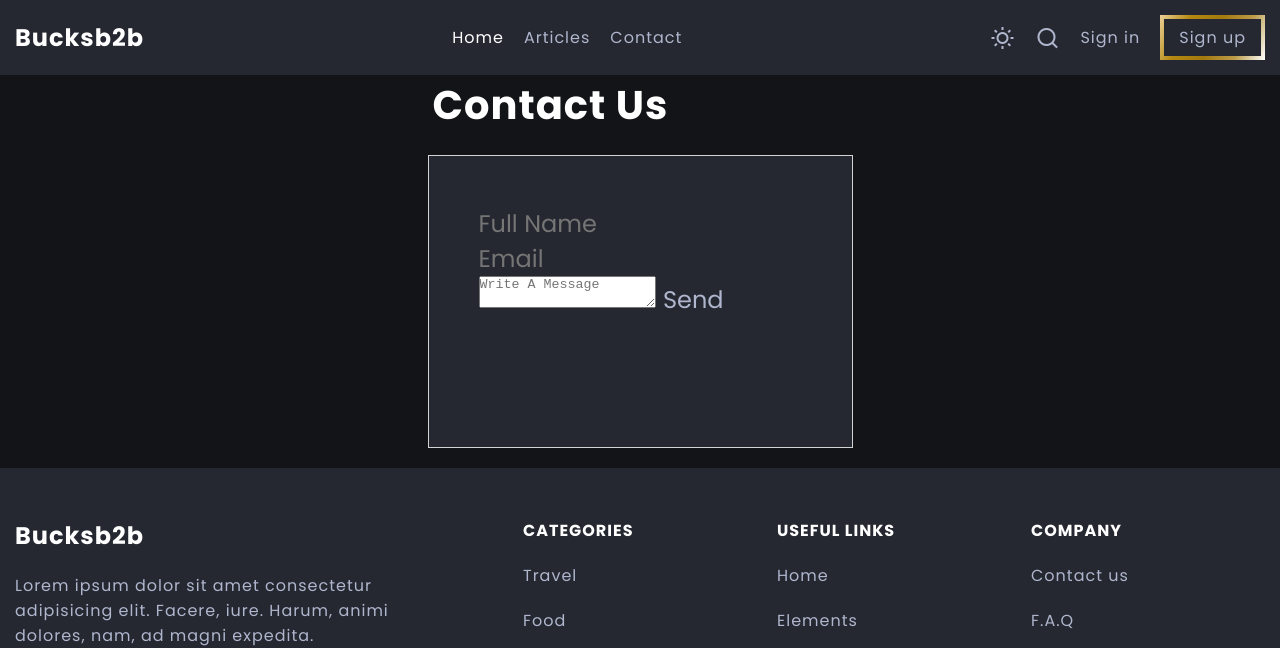
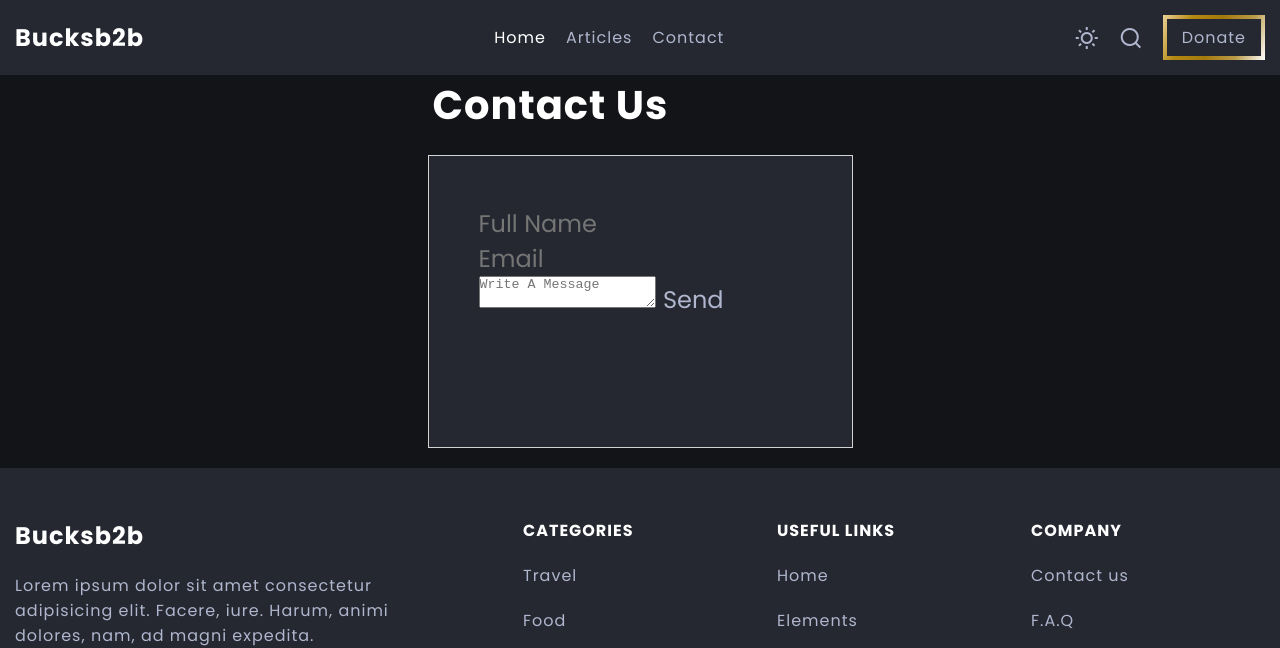
Before and after one commit to buckb2b/blogging-website, a plain HTML site: page contact.html in a window 1280 px wide. Shown: the top 648 px of the page. Drawn offline with nearby package versions, Linux system fonts and the light colour scheme.

Commit message:
Update contact.html

```diff
--- a/contact.html
+++ b/contact.html
@@ -15,12 +15,13 @@
     <link rel="stylesheet" href="./assets/css/main.css">
 </head>
 <body>
-    <!-- Header -->
-    <header class="header">
-        <nav class="navbar container" id="navbar">
+    <header class="header" id="header">
+
+        <nav class="navbar container">
             <a href="./index.html">
                 <h2 class="logo">Bucksb2b</h2>
             </a>
+
             <div class="menu" id="menu">
                 <ul class="list">
                     <li class="list-item">
@@ -30,38 +31,36 @@
                         <a href="./category.html" class="list-link">Articles</a>
                     </li>
                     <li class="list-item">
-                        <a href="#" class="list-link">Contact</a>
+                        <a href="./contact.html" class="list-link">Contact</a>
                     </li>
                     <li class="list-item screen-lg-hidden">
-                        <a href="./signin.html" class="list-link">Sign in</a>
-                    </li>
-                    <li class="list-item screen-lg-hidden">
-                        <a href="./signup.html" class="list-link">Sign up</a>
+                        <a href="./signup.html" class="list-link">Donate</a>
                     </li>
                 </ul>
             </div>
 
             <div class="list list-right">
-                <div class="icon-box place-items-center" id="theme-toggle-btn">
+                <button class="btn place-items-center" id="theme-toggle-btn">
                     <i class="ri-sun-line sun-icon"></i>
                     <i class="ri-moon-line moon-icon"></i>
-                </div>
+                </button>
 
-                <div class="icon-box place-items-center" id="search-icon">
+                <button class="btn place-items-center" id="search-icon">
                     <i class="ri-search-line"></i>
-                </div>
+                </button>
 
-                <div class="icon-box place-items-center screen-lg-hidden menu-toggle-icon" id="menu-toggle-icon">
+                <button class="btn place-items-center screen-lg-hidden menu-toggle-icon" id="menu-toggle-icon">
                     <i class="ri-menu-3-line open-menu-icon"></i>
                     <i class="ri-close-line close-menu-icon"></i>
-                </div>
+                </button>
 
-                <a href="./signin.html" class="list-link screen-sm-hidden">Sign in</a>
                 <a href="./signup.html" class="btn sign-up-btn fancy-border screen-sm-hidden">
-                    <span>Sign up</span>
+                    <span>Donate</span>
                 </a>
             </div>
+
         </nav>
+
     </header>
 
     <!-- Search -->
```
